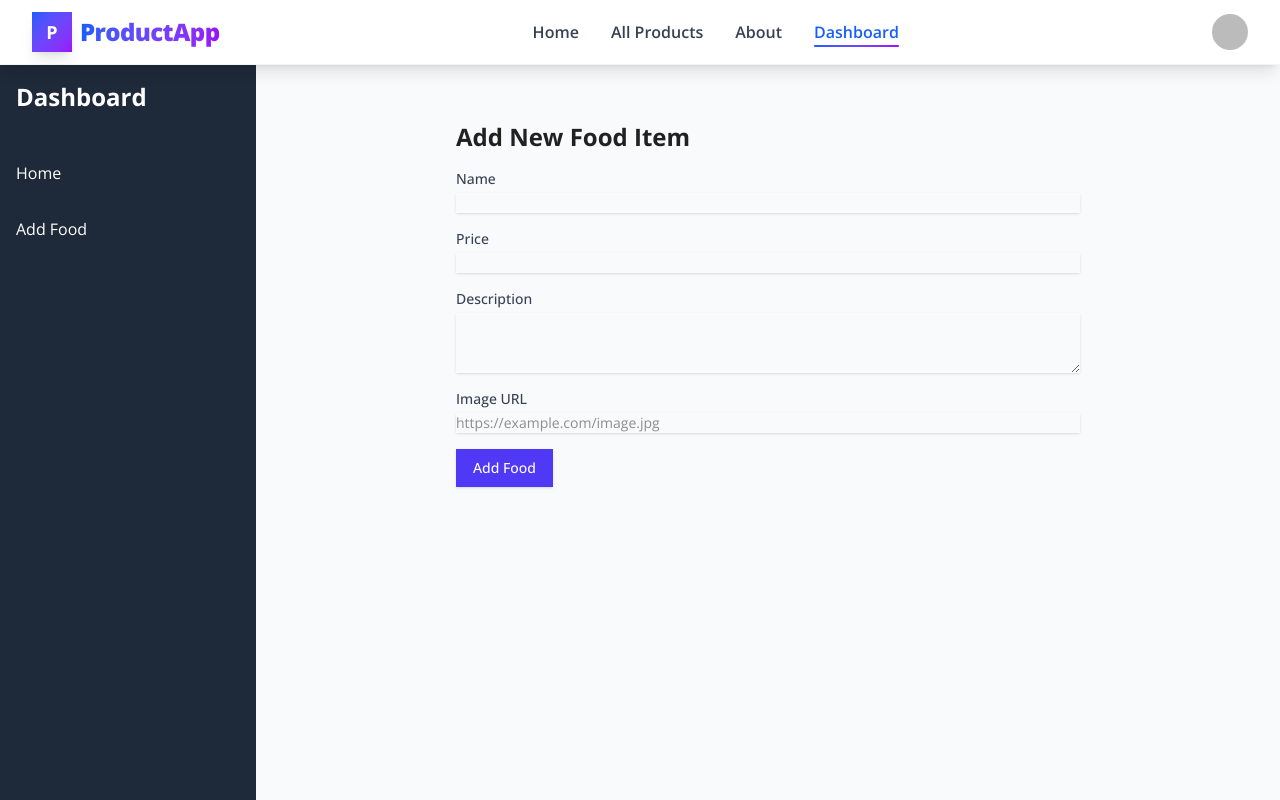
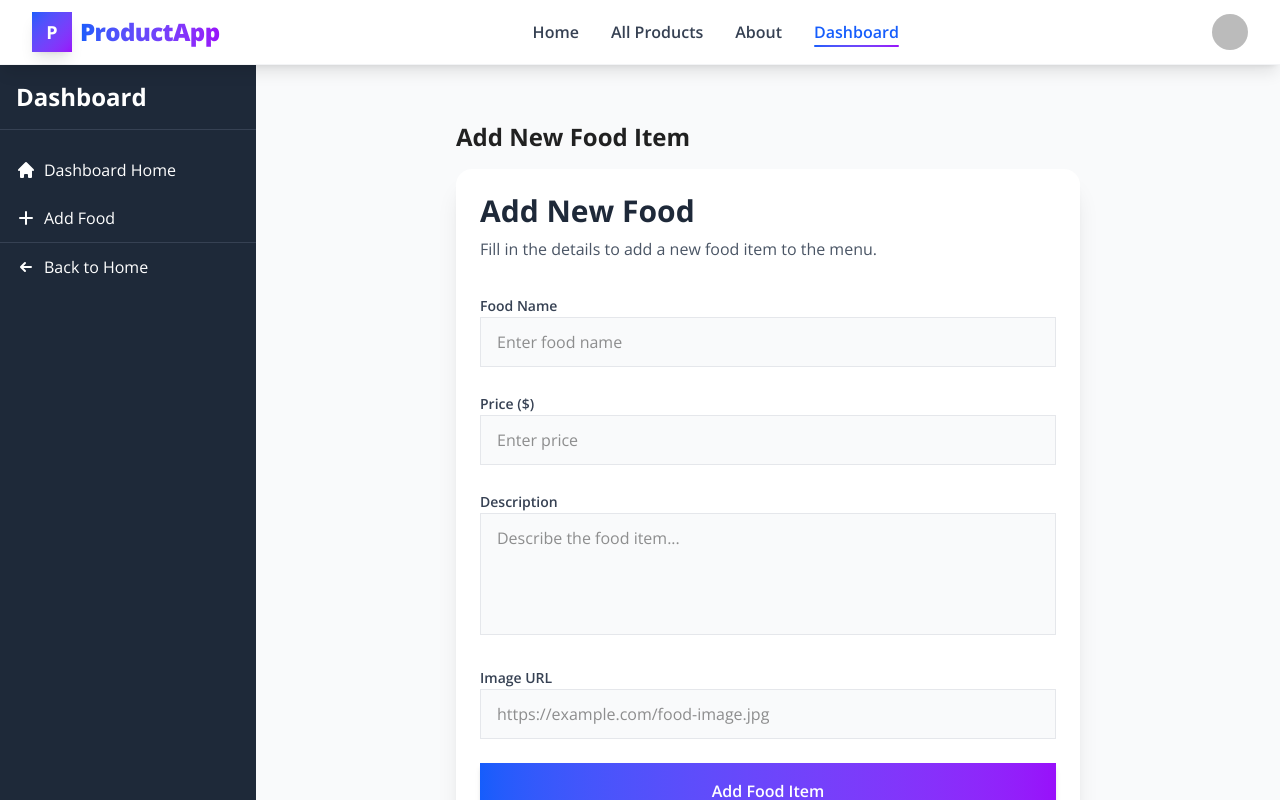
Before and after one commit to Bokul98/food-card-v1, a Next.js app: page /dashboard/add-food in a window 1280 px wide. Shown: the top 800 px of the page. Built offline with nearby package versions, Linux system fonts and the light colour scheme; no server answers; sample sign-in values are in the browser's storage.

Commit message:
update dashboard

```diff
--- a/src/Components/Navbar/Navbar.jsx
+++ b/src/Components/Navbar/Navbar.jsx
@@ -151,7 +151,7 @@ const Navbar = () => {
               </Link>
               {session && (
                 <Link
-                  href="/dashboard/add-product"
+                  href="/dashboard"
                   onClick={() => setIsOpen(false)}
                   className={`block px-4 py-3 rounded-lg text-base font-semibold transition-all duration-200 ${
                     pathname.startsWith("/dashboard")
--- a/src/Components/form/AddFoodForm.jsx
+++ b/src/Components/form/AddFoodForm.jsx
@@ -53,51 +53,58 @@ export default function AddFoodForm() {
   };
 
   return (
-    <form onSubmit={handleSubmit} className="space-y-4">
-      <div>
-        <label htmlFor="name" className="block text-sm font-medium text-gray-700">
-          Name
+    <div className="max-w-2xl mx-auto p-6 bg-white rounded-2xl shadow-xl">
+      <div className="mb-8">
+        <h2 className="text-3xl font-bold text-gray-800 mb-2">Add New Food</h2>
+        <p className="text-gray-600">Fill in the details to add a new food item to the menu.</p>
+      </div>
+
+      <form onSubmit={handleSubmit} className="space-y-6">
+        <div className="space-y-1">
+          <label htmlFor="name" className="text-sm font-semibold text-gray-700">
+            Food Name
           </label>
           <input
             type="text"
             id="name"
             value={name}
             onChange={(e) => setName(e.target.value)}
-          className="mt-1 block w-full rounded-md border-gray-300 shadow-sm focus:border-indigo-500 focus:ring-indigo-500 sm:text-sm"
+            className="w-full px-4 py-3 rounded-lg border border-gray-200 bg-gray-50 focus:bg-white focus:border-blue-500 focus:ring-2 focus:ring-blue-200 transition-all duration-200 outline-none"
+            placeholder="Enter food name"
           />
         </div>
-      <div>
-        <label htmlFor="price" className="block text-sm font-medium text-gray-700">
-          Price
+
+        <div className="space-y-1">
+          <label htmlFor="price" className="text-sm font-semibold text-gray-700">
+            Price ($)
           </label>
           <input
             type="number"
             id="price"
             value={price}
             onChange={(e) => setPrice(e.target.value)}
-          className="mt-1 block w-full rounded-md border-gray-300 shadow-sm focus:border-indigo-500 focus:ring-indigo-500 sm:text-sm"
+            className="w-full px-4 py-3 rounded-lg border border-gray-200 bg-gray-50 focus:bg-white focus:border-blue-500 focus:ring-2 focus:ring-blue-200 transition-all duration-200 outline-none"
+            placeholder="Enter price"
+            step="0.01"
           />
         </div>
-      <div>
-        <label
-          htmlFor="description"
-          className="block text-sm font-medium text-gray-700"
-        >
+
+        <div className="space-y-1">
+          <label htmlFor="description" className="text-sm font-semibold text-gray-700">
             Description
           </label>
           <textarea
             id="description"
             value={description}
             onChange={(e) => setDescription(e.target.value)}
-          rows={3}
-          className="mt-1 block w-full rounded-md border-gray-300 shadow-sm focus:border-indigo-500 focus:ring-indigo-500 sm:text-sm"
+            rows={4}
+            className="w-full px-4 py-3 rounded-lg border border-gray-200 bg-gray-50 focus:bg-white focus:border-blue-500 focus:ring-2 focus:ring-blue-200 transition-all duration-200 outline-none resize-none"
+            placeholder="Describe the food item..."
           />
         </div>
-      <div>
-        <label
-          htmlFor="image"
-          className="block text-sm font-medium text-gray-700"
-        >
+
+        <div className="space-y-1">
+          <label htmlFor="image" className="text-sm font-semibold text-gray-700">
             Image URL
           </label>
           <input
@@ -105,27 +112,29 @@ export default function AddFoodForm() {
             id="image"
             value={image}
             onChange={(e) => setImage(e.target.value)}
-          className="mt-1 block w-full rounded-md border-gray-300 shadow-sm focus:border-indigo-500 focus:ring-indigo-500 sm:text-sm"
-          placeholder="https://example.com/image.jpg"
+            className="w-full px-4 py-3 rounded-lg border border-gray-200 bg-gray-50 focus:bg-white focus:border-blue-500 focus:ring-2 focus:ring-blue-200 transition-all duration-200 outline-none"
+            placeholder="https://example.com/food-image.jpg"
           />
         </div>
+
         <button
           type="submit"
           disabled={loading}
-        className="inline-flex justify-center rounded-md border border-transparent bg-indigo-600 py-2 px-4 text-sm font-medium text-white shadow-sm hover:bg-indigo-700 focus:outline-none focus:ring-2 focus:ring-indigo-500 focus:ring-offset-2 disabled:opacity-50 disabled:cursor-not-allowed"
+          className="w-full py-4 px-6 bg-gradient-to-r from-blue-600 to-purple-600 text-white font-semibold rounded-lg shadow-md hover:from-blue-700 hover:to-purple-700 focus:outline-none focus:ring-2 focus:ring-blue-400 focus:ring-offset-2 disabled:opacity-50 disabled:cursor-not-allowed transform hover:scale-[1.02] transition-all duration-200"
         >
           {loading ? (
-          <>
+            <div className="flex items-center justify-center">
               <svg className="animate-spin -ml-1 mr-3 h-5 w-5 text-white" xmlns="http://www.w3.org/2000/svg" fill="none" viewBox="0 0 24 24">
                 <circle className="opacity-25" cx="12" cy="12" r="10" stroke="currentColor" strokeWidth="4"></circle>
                 <path className="opacity-75" fill="currentColor" d="M4 12a8 8 0 018-8V0C5.373 0 0 5.373 0 12h4zm2 5.291A7.962 7.962 0 014 12H0c0 3.042 1.135 5.824 3 7.938l3-2.647z"></path>
               </svg>
-            Adding...
-          </>
+              Adding Food...
+            </div>
           ) : (
-          'Add Food'
+            'Add Food Item'
           )}
         </button>
       </form>
+    </div>
   );
 }
--- a/src/app/(private)/dashboard/layout.jsx
+++ b/src/app/(private)/dashboard/layout.jsx
@@ -1,25 +1,44 @@
+"use client"
 import Link from "next/link";
 
 export default function DashboardLayout({ children }) {
   return (
-    <div className="flex h-screen">
+    <>
+      {/* Remove Navbar for dashboard pages */}
+      <style jsx global>{`
+        nav.main-navbar, footer {
+          display: none !important;
+        }
+      `}</style>
+
+      <div className="flex min-h-screen">
         <div className="w-64 bg-gray-800 text-white">
-        <div className="p-4">
+          <div className="p-4 border-b border-gray-700">
             <h1 className="text-2xl font-bold">Dashboard</h1>
           </div>
           <nav className="mt-4">
-          <Link href="/dashboard" className="block p-4 hover:bg-gray-700">
-            Home
+            <Link href="/dashboard" className="flex items-center px-4 py-3 hover:bg-gray-700">
+              <svg xmlns="http://www.w3.org/2000/svg" className="h-5 w-5 mr-2" viewBox="0 0 20 20" fill="currentColor">
+                <path d="M10.707 2.293a1 1 0 00-1.414 0l-7 7a1 1 0 001.414 1.414L4 10.414V17a1 1 0 001 1h2a1 1 0 001-1v-2a1 1 0 011-1h2a1 1 0 011 1v2a1 1 0 001 1h2a1 1 0 001-1v-6.586l.293.293a1 1 0 001.414-1.414l-7-7z" />
+              </svg>
+              Dashboard Home
             </Link>
-          <Link
-            href="/dashboard/add-food"
-            className="block p-4 hover:bg-gray-700"
-          >
+            <Link href="/dashboard/add-food" className="flex items-center px-4 py-3 hover:bg-gray-700">
+              <svg xmlns="http://www.w3.org/2000/svg" className="h-5 w-5 mr-2" viewBox="0 0 20 20" fill="currentColor">
+                <path fillRule="evenodd" d="M10 3a1 1 0 011 1v5h5a1 1 0 110 2h-5v5a1 1 0 11-2 0v-5H4a1 1 0 110-2h5V4a1 1 0 011-1z" clipRule="evenodd" />
+              </svg>
               Add Food
+            </Link>
+            <Link href="/" className="flex items-center px-4 py-3 hover:bg-gray-700 mt-auto border-t border-gray-700">
+              <svg xmlns="http://www.w3.org/2000/svg" className="h-5 w-5 mr-2" viewBox="0 0 20 20" fill="currentColor">
+                <path fillRule="evenodd" d="M9.707 14.707a1 1 0 01-1.414 0l-4-4a1 1 0 010-1.414l4-4a1 1 0 011.414 1.414L7.414 9H15a1 1 0 110 2H7.414l2.293 2.293a1 1 0 010 1.414z" clipRule="evenodd" />
+              </svg>
+              Back to Home
             </Link>
           </nav>
         </div>
         <div className="flex-1 p-8">{children}</div>
       </div>
+    </>
   );
 }
```
Lines whose indentation alone changed are shown as unchanged.
